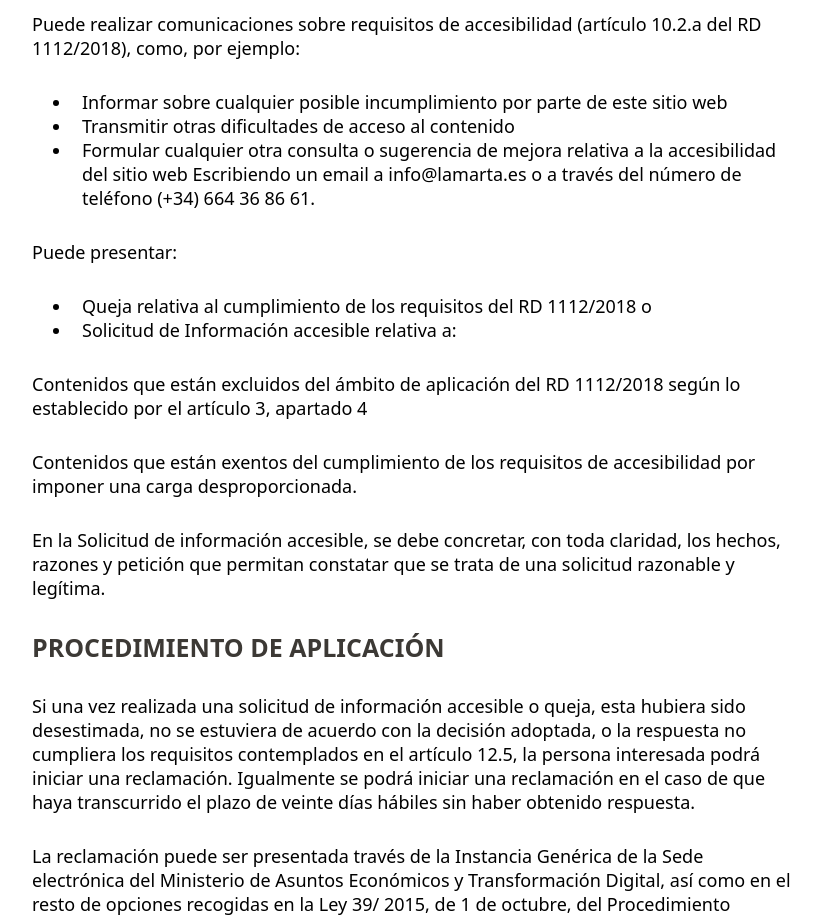
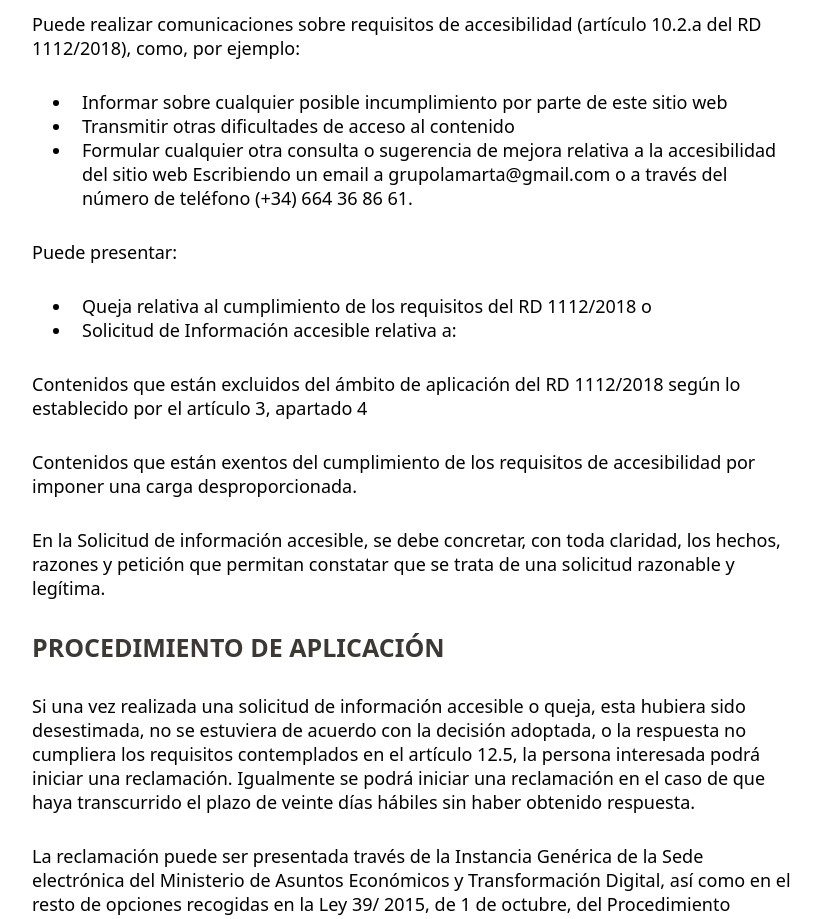
Before and after one commit to eliasosoriio/proxecto-daw-24-25, a React (Vite) app in the folder lamarta.es/: page /accesibilidad in a window 1280 px wide. Shown: the part 1440-2359 px from the top of the page, without its empty margins (224-1045 px from the left). Built offline with nearby package versions, Linux system fonts and the light colour scheme; a web font is replaced by a local one.

Commit message:
desarrollo - documentacion

```diff
--- a/lamarta.es/src/components/politicas/Accesibilidad.jsx
+++ b/lamarta.es/src/components/politicas/Accesibilidad.jsx
@@ -24,7 +24,7 @@ function AvisoLegal() {
                 <li>Informar sobre cualquier posible incumplimiento por parte de este sitio web</li>
                 <li>Transmitir otras dificultades de acceso al contenido</li>
                 <li>Formular cualquier otra consulta o sugerencia de mejora relativa a la accesibilidad del sitio web
-                    Escribiendo un email a info@lamarta.es o a través del número de teléfono (+34) 664 36 86 61.</li>
+                    Escribiendo un email a grupolamarta@gmail.com o a través del número de teléfono (+34) 664 36 86 61.</li>
             </ul>
             <p>Puede presentar:</p>
             <ul>
```
Also changed, not shown: 1 other file (tests, documents, lock files or other folders).
